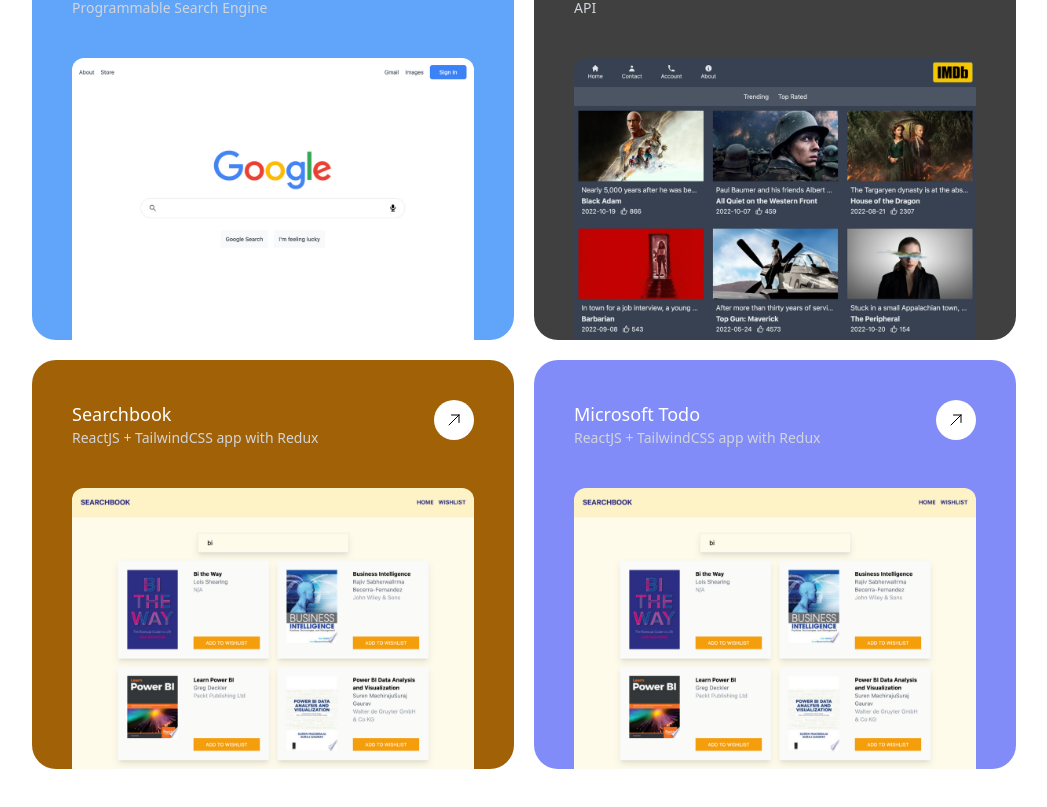
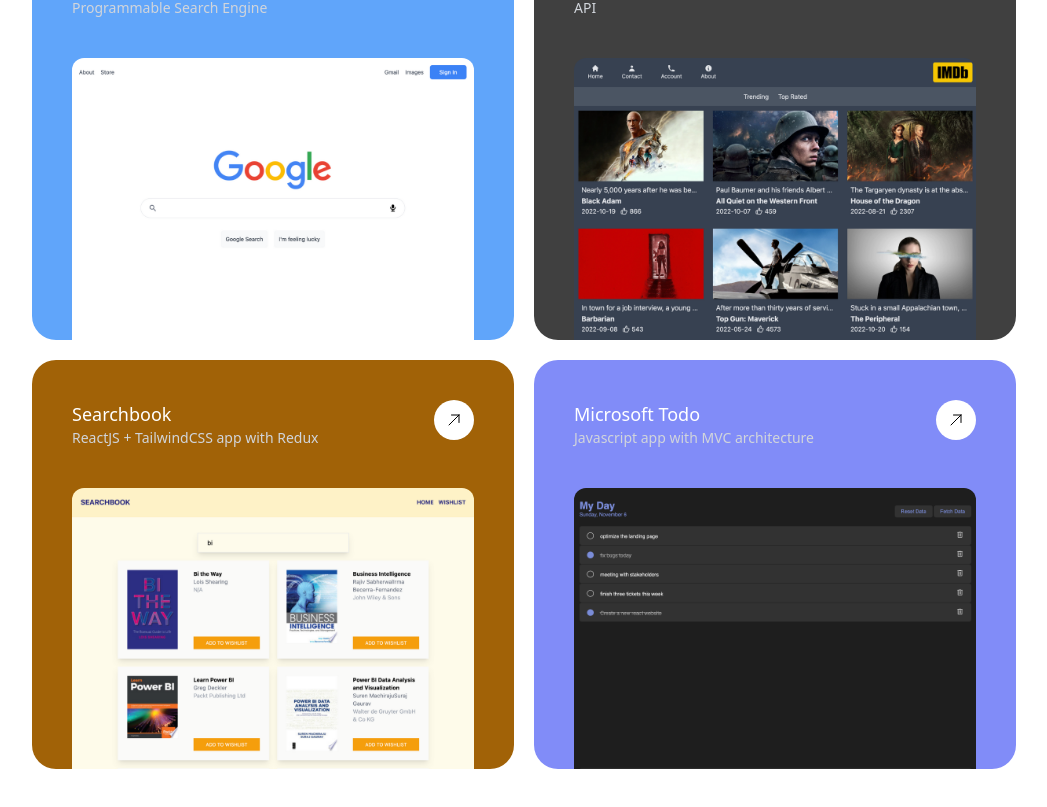
Before and after one commit to giohax/portfolio, a Next.js app: page / in a window 1280 px wide. Shown: the part 586-1393 px from the top of the page, without its empty margins (116-1163 px from the left). Built offline with nearby package versions, Linux system fonts and the light colour scheme.

Commit message:
add last project to portfolio

```diff
--- a/components/Portfolio.jsx
+++ b/components/Portfolio.jsx
@@ -62,11 +62,11 @@
                     colSpan="col-span-3"
                 />
                 <Card
-                    src="/searchbook.png"
+                    src="/todo.png"
                     alt="Microsoft Todo"
                     title="Microsoft Todo"
-                    caption="ReactJS + TailwindCSS app with Redux"
-                    redirect="https://searchbook-giohax.vercel.app/"
+                    caption="Javascript app with MVC architecture"
+                    redirect="https://glittering-daifuku-fd04cd.netlify.app/"
                     color="bg-indigo-400"
                     colSpan="col-span-3"
                 />
```
Also changed, not shown: public/todo.png (added).
